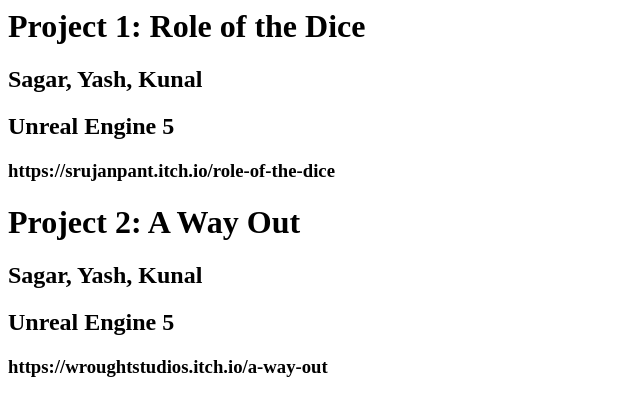
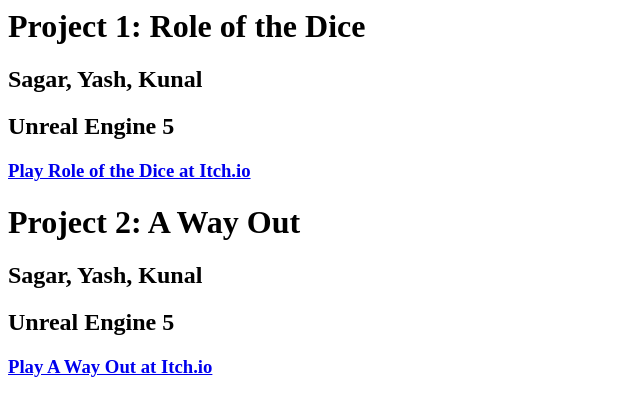
Before and after one commit to Dokutaiyo/HTML5_Game_Dev, a plain HTML site: page HTML4.html in a window 1280 px wide. Shown: the whole page, without its empty margins (0-640 px from the left). Drawn offline with Linux system fonts and the light colour scheme.

Commit message:
Update HTML4.html

```diff
--- a/HTML4.html
+++ b/HTML4.html
@@ -7,14 +7,14 @@
         <h1>Project 1: Role of the Dice</h1>
         <h2>Sagar, Yash, Kunal</h2>
         <h2>Unreal Engine 5</h2>
-        <h3>https://srujanpant.itch.io/role-of-the-dice</h3>
+        <h3><a href="https://srujanpant.itch.io/role-of-the-dice">Play Role of the Dice at Itch.io</a></h3>
     </div>
 
     <div>
         <h1>Project 2: A Way Out</h1>
         <h2>Sagar, Yash, Kunal</h2>
         <h2>Unreal Engine 5</h2>
-        <h3>https://wroughtstudios.itch.io/a-way-out</h3>
+        <h3><a href="https://wroughtstudios.itch.io/a-way-out">Play A Way Out at Itch.io</a></h3>
     </div>
 </body>
 </html>
```
